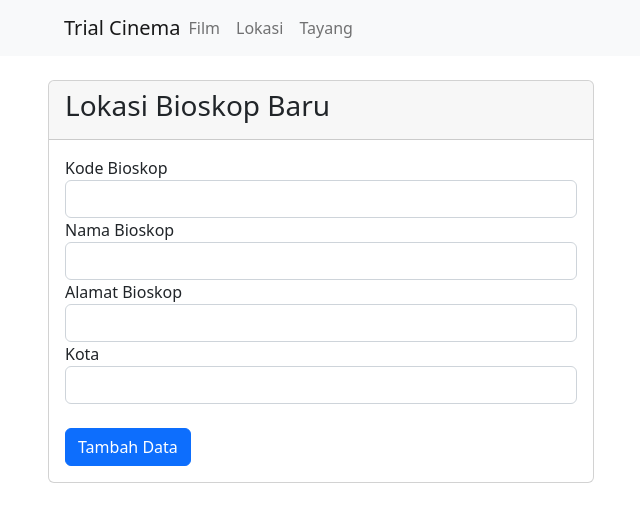
After one commit to mahdi112526/Bioskop, a CodeIgniter app: page /mahdi_bioskop/Lokasi/Tambah in a window 1280 px wide. The commit adds this page. Shown: the top 522 px of the page, without its empty margins (34-674 px from the left). Run offline with CodeIgniter, Linux system fonts and the light colour scheme.

Commit message:
film dan lokasi view dan insert ok

```diff
--- a/application/config/config.php
+++ b/application/config/config.php
@@ -23,7 +23,7 @@ defined('BASEPATH') OR exit('No direct script access allowed');
 | a PHP script and you can easily do that on your own.
 |
 */
-$config['base_url'] = 'http://localhost/bioskop/';
+$config['base_url'] = 'http://localhost/mahdi_bioskop/';
 
 /*
 |--------------------------------------------------------------------------
--- /dev/null
+++ b/application/controllers/Lokasi.php
@@ -0,0 +1,29 @@
+<?php
+	class Lokasi extends CI_Controller{
+
+		public function index($nama = '')
+		{
+			 $data['judul'] = 'Lokasi';
+			 $this->load->model('Lokasi_model');
+			 $data['Lokasi'] = $this->Lokasi_model->AllLokasi();
+ 			 $this->load->view('template/header',$data);
+			 $this->load->view('Lokasi/index',$data);
+			 $this->load->view('template/footer');
+		}
+
+		public function tambah()
+		{
+				$data['judul'] = 'Tambah Lokasi Bioskop';
+				$this->load->view('template/header',$data);
+				$this->load->view('Lokasi/tambah',$data);
+				$this->load->view('template/footer');
+
+				if ($this->input->post('nama_bioskop') <> "" && $this->input->post('kode_bioskop') <> ""){
+					$this->load->model('Lokasi_model');
+					$this->Lokasi_model->TambahLokasi();
+				}
+
+		}
+
+	}
+?>
--- /dev/null
+++ b/application/views/Lokasi/tambah.php
@@ -0,0 +1,35 @@
+<br>
+<div class="container">
+	<div class="row">
+		<div class="col-lg-6">
+			<div class="card">
+				<div class="card-header">
+					<h3>Lokasi Bioskop Baru</h3>
+				</div>
+				<div class="card-body">
+					<form action="" method="post">
+						<div class="form-group">
+							<label for='kode_bioskop'>Kode Bioskop</label>
+							<input type="text" name="kode_bioskop" id="kode_bioskop" class="form-control" required>
+
+						</div>
+						<div class="form-group">
+							<label for='nama_bioskop'>Nama Bioskop</label>
+							<input type="text" name="nama_bioskop" id="nama_bioskop" class="form-control" required>
+						</div>
+						<div class="form-group">
+							<label for='alamat'>Alamat Bioskop</label>
+							<input type="text" name="alamat" id="alamat" class="form-control" required>
+						</div>
+						<div class="form-group">
+							<label for='kota'>Kota</label>
+							<input type="text" name="kota" id="kota" class="form-control" required>
+						</div>
+						<br>
+						<button type='submit' name='tambah' class="btn btn-primary float-right">Tambah Data</button>
+					</form>
+				</div>
+			</div>
+		</div>
+	</div>
+</div>
--- a/application/views/Template/header.php
+++ b/application/views/Template/header.php
@@ -14,15 +14,14 @@
 
   <nav class="navbar navbar-expand-lg bg-light">
 	  <div class="container">
-	    <a class="navbar-brand" href="">IXX Cinema</a>
+	    <a class="navbar-brand" href="">Trial Cinema</a>
 	    <button class="navbar-toggler" type="button" data-bs-toggle="collapse" data-bs-target="#navbarNavAltMarkup" aria-controls="navbarNavAltMarkup" aria-expanded="false" aria-label="Toggle navigation">
 	      <span class="navbar-toggler-icon"></span>
 	    </button>
 	    <div class="collapse navbar-collapse" id="navbarNavAltMarkup">
 	      <div class="navbar-nav">
-	        <a class="nav-link" href="<?php echo base_url(); ?>">Home</a>
 	        <a class="nav-link" href="<?php echo base_url(); ?>film">Film</a>
-	        <a class="nav-link" href="">Lokasi</a>
+	        <a class="nav-link" href="<?php echo base_url(); ?>lokasi">Lokasi</a>
 	        <a class="nav-link" href="">Tayang</a>
 	      </div>
 	      </div>
```
Also changed, not shown: application/controllers/Film.php (+12 -4 lines), application/controllers/Index2.php (deleted, +0 -25 lines), application/controllers/Welcome.php (deleted, +0 -30 lines), application/models/Film_model.php (+71 -0 lines), application/models/Lokasi_model.php (added, +50 -0 lines), application/views/Film/index.php (+4 -9 lines), application/views/Film/tambah.php (+26 -1 lines), application/views/Lokasi/index.php (added, +33 -0 lines).
